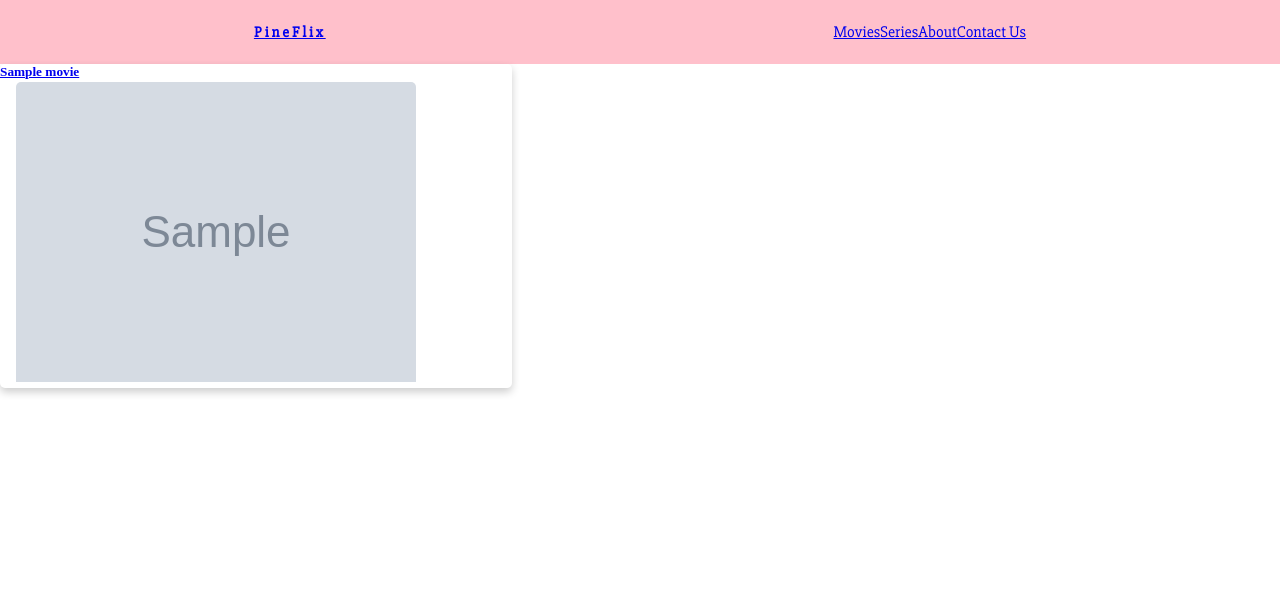
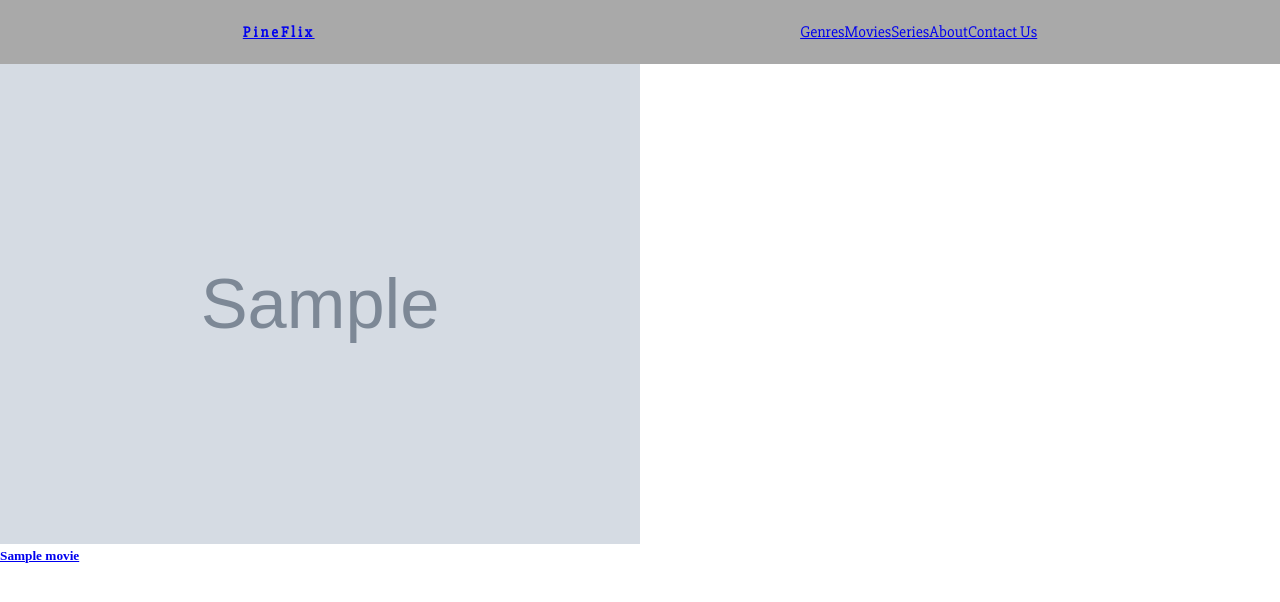
Before and after one commit to Sharjeel50/website-movie, a Flask app: template templates/Home.html in a window 1280 px wide. Shown: the top 602 px of the page. Run offline with Flask 2, Linux system fonts and the light colour scheme; the template is opened without the code that fills it: most values are stand-ins (such as "Sample title", 1, 10 or a date in 2020); grey boxes marked "Sample" are stand-in pictures.

Commit message:
changes made

```diff
--- a/Main.py
+++ b/Main.py
@@ -1,6 +1,7 @@
+import os
 import json
 import requests
-from flask import Flask, render_template
+from flask import Flask, render_template, url_for
 from includes.data import MovieData, SeriesData
 
 app = Flask(__name__)
@@ -16,10 +17,24 @@ def Movies():
 
 @app.route('/Movie/<string:id>/')
 def Movie(id):
-    for i in MovieData():
-        if str(i['ID']) == str(id):
-            Movie = i
+    Data = MovieData()
+    for i in range(50):
+        if Data[i]['ID'] == str(id):
+            Movie = Data[i]
     return render_template('Movie.html', Movie = Movie) # Running function to get movie data
+
+@app.context_processor
+def override_url_for():
+    return dict(url_for=dated_url_for)
+
+def dated_url_for(endpoint, **values):
+    if endpoint == 'static':
+        filename = values.get('filename', None)
+        if filename:
+            file_path = os.path.join(app.root_path,
+                                     endpoint, filename)
+            values['q'] = int(os.stat(file_path).st_mtime)
+    return url_for(endpoint, **values)
 
 
 if __name__ == '__main__':
--- a/static/Css/Home.css
+++ b/static/Css/Home.css
@@ -1,19 +1,4 @@
-.card {
-  box-shadow: 0 4px 8px 0 rgba(0,0,0,0.2);
-  transition: 0.3s;
-  height: 30%;
-  width: 40%;
-  border-radius: 5px;
+img {
+  height: 50%;
+  width: 50%;
 }
-
-.card:hover {
-  box-shadow: 0 8px 16px 0 rgba(0,0,0,0.2);
-}
-
-img {
-  border-radius: 5px 5px 0 0;
-}
-
-.container {
-  padding: 2px 16px;
-}
--- a/static/Css/base.css
+++ b/static/Css/base.css
@@ -9,7 +9,7 @@ nav {
   justify-content: space-around;
   align-items: center;
   min-height: 8vh;
-  background-color: pink;
+  background-color: darkgrey;
   font-family: 'Slabo 27px', serif;
 }
 
@@ -17,6 +17,7 @@ nav {
   color: white;
   letter-spacing: 3px;
   font-size: 15px;
+  text-decoration: none;
 }
 
 .nav-links {
@@ -34,7 +35,3 @@ nav {
   text-decoration: none;
   letter-spacing: 2;
 }
-
-h4 {
-  text-decoration: none;
-}
--- a/templates/Home.html
+++ b/templates/Home.html
@@ -1,17 +1,19 @@
 {% extends 'Parent.html' %}
-<!--
+
 {% block head %}
-    <link rel="stylesheet" href="{{ url_for('static', filename='Css/base.css') }}">
+    {{ super() }}
     <link rel="stylesheet" href="{{ url_for('static', filename='Css/Home.css') }}">
-{% endblock %} -->
+{% endblock %}]
+
+{% block title %} Home {% endblock %}
 
 
 {% block Body %}
   {% for movie in LoopMovies %}
     <div class="card">
-      <a href="Movie/{{ movie.ID }}"><h5> {{ movie.Title }} </h5></a>
       <div class="container">
         <a href="Movie/{{ movie.ID }}"><img src= {{ movie.Image }}></a>
+        <a href="Movie/{{ movie.ID }}"><h5> {{ movie.Title }} </h5></a>
       </div>
     </div>
   {% endfor %}
--- a/templates/Parent.html
+++ b/templates/Parent.html
@@ -1,11 +1,11 @@
 <!DOCTYPE html>
 <html lang="en" dir="ltr">
   <head>
-    <link rel="stylesheet" href = "{{ url_for('static', filename='Css/base.css') }}">
-    <link href="https://fonts.googleapis.com/css?family=Slabo+27px" rel="stylesheet">
     {% block head %}
+      <link rel="stylesheet" href = "{{ url_for('static', filename='Css/base.css') }}">
+      <link href="https://fonts.googleapis.com/css?family=Slabo+27px" rel="stylesheet">
       <meta charset="utf-8">
-      <title></title>
+      <title>PineFlix - {% block title %}{% endblock %}</title>
     {% endblock %}
   </head>
   <body>
@@ -14,6 +14,7 @@
         <h4><a href="{{ url_for('Home') }}"> PineFlix </a></h4>
       </div>
       <ul class="nav-links">
+        <li><a href="#">Genres</a></li>
         <li><a href="#">Movies</a></li>
         <li><a href="#">Series</a></li>
         <li><a href="#">About</a></li>
```
Also changed, not shown: includes/data.py (+1 -29 lines).
